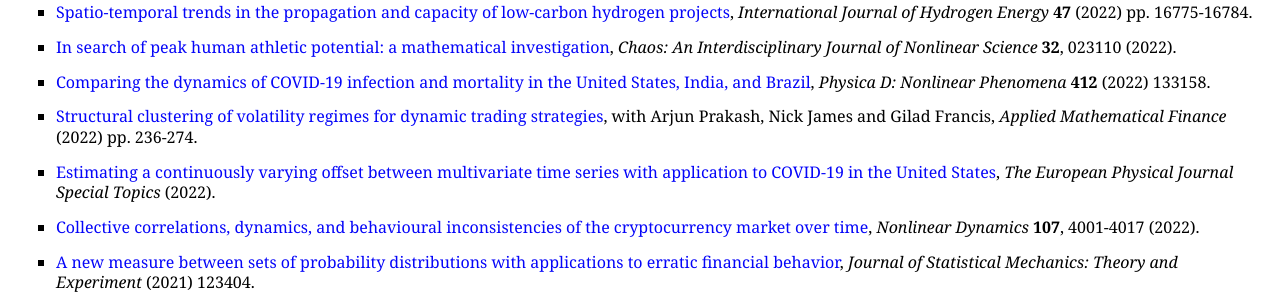
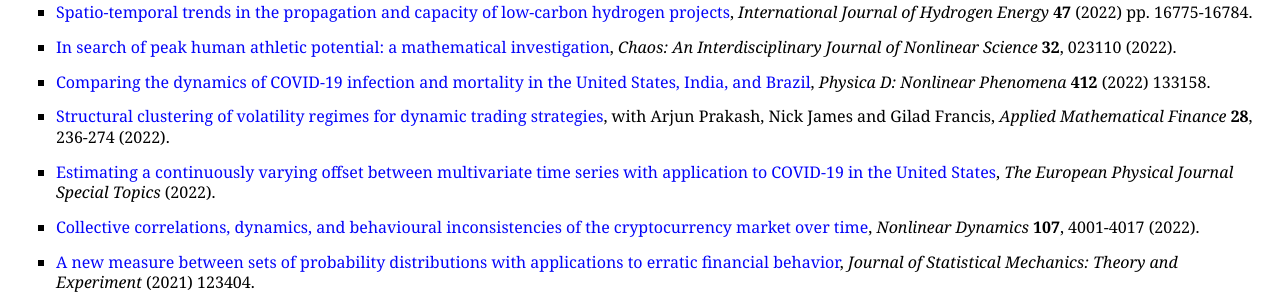
Before and after one commit to MaxMenzies/maxmenzies.com, a Jekyll site: the page index.html, which Jekyll copies as it is, in a window 1280 px wide. Shown: the part 763-1063 px from the top of the page. Built offline with Jekyll 4.4.1, drawn with Linux system fonts in a browser that asks for light colours.

Commit message:
Update index.html

```diff
--- a/index.html
+++ b/index.html
@@ -76,7 +76,7 @@
 </li>
 </ul>
 <ul>
-<li><p><a href="https://www.tandfonline.com/doi/full/10.1080/1350486X.2021.2007146">Structural clustering of volatility regimes for dynamic trading strategies</a>, with Arjun Prakash, Nick James and Gilad Francis, <i>Applied Mathematical Finance</i> (2022) pp. 236-274.</p>
+<li><p><a href="https://www.tandfonline.com/doi/full/10.1080/1350486X.2021.2007146">Structural clustering of volatility regimes for dynamic trading strategies</a>, with Arjun Prakash, Nick James and Gilad Francis, <i>Applied Mathematical Finance</i> <b>28</b>, 236-274 (2022).</p>
 </li>
 </ul>
 <ul>
```
